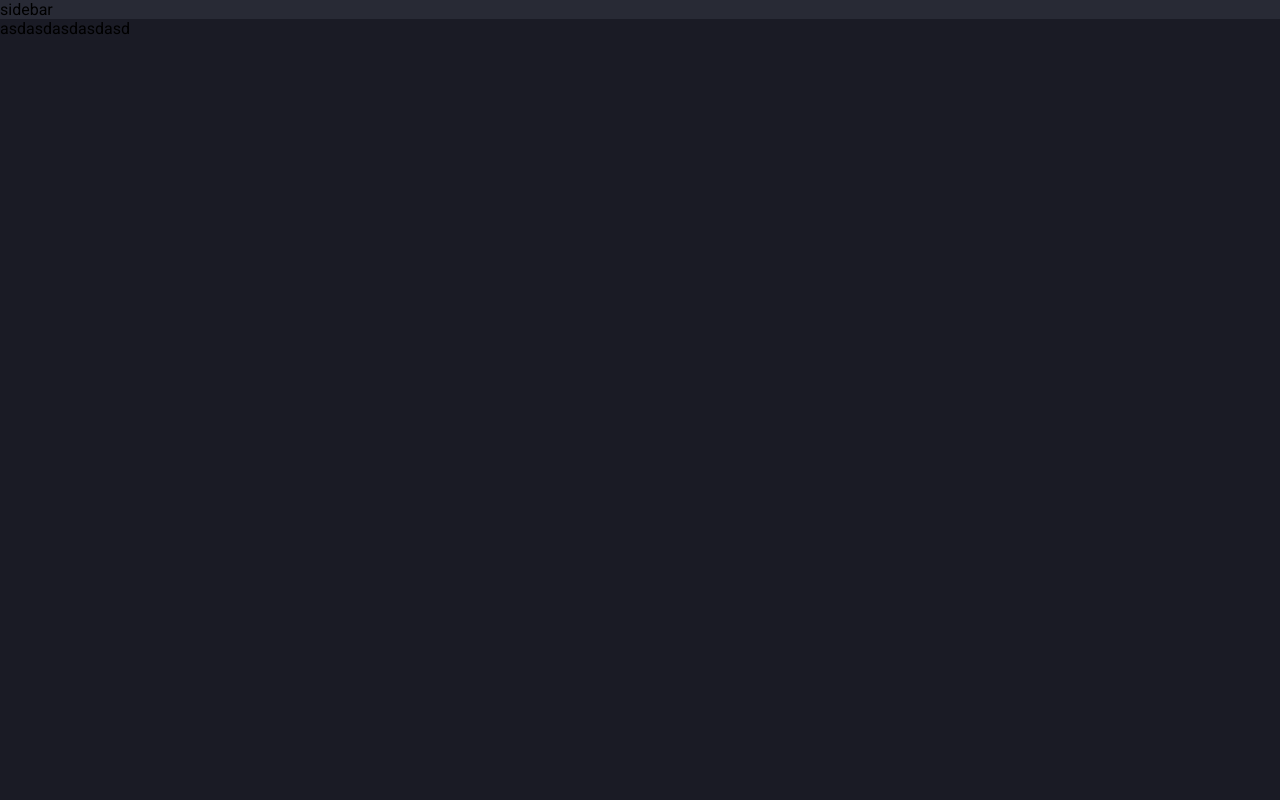
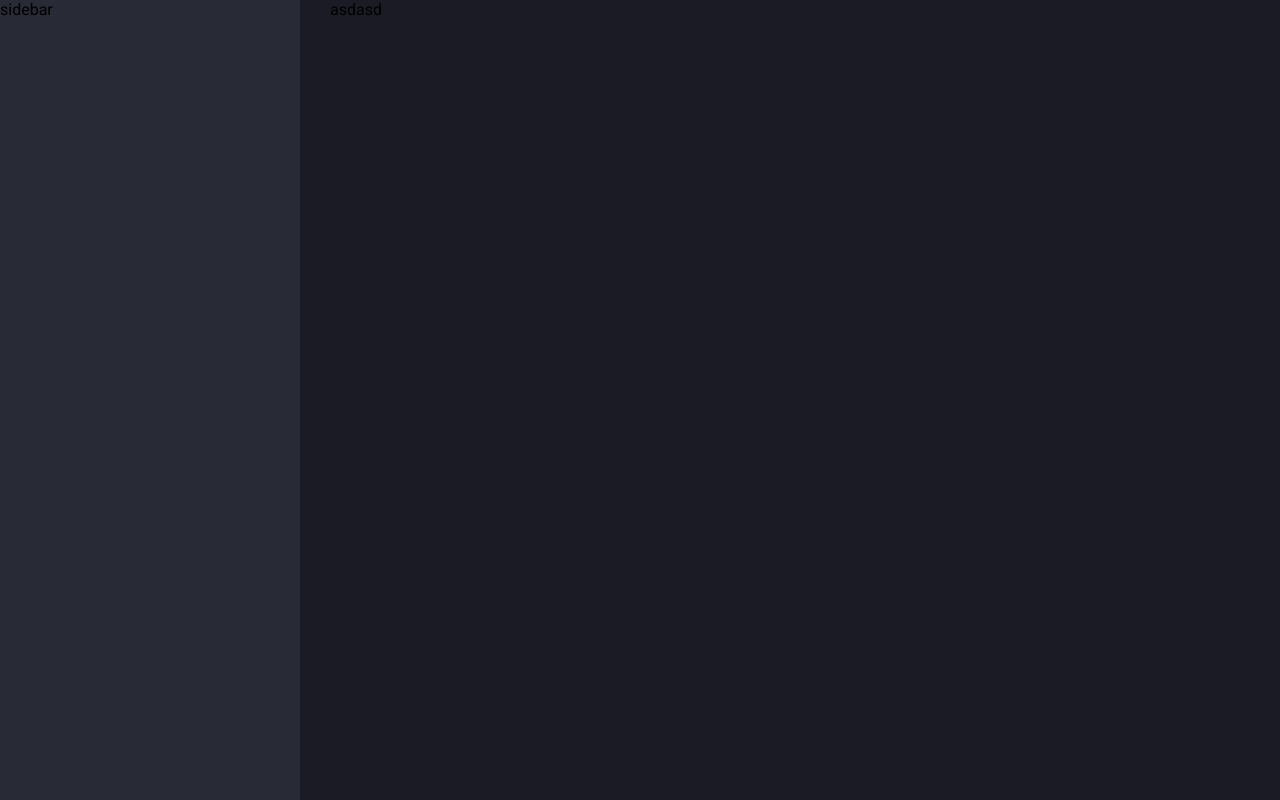
Before and after one commit to VoitihovichP/evenbetpoker_test_task, a Vue app: page / in a window 1280 px wide. Built offline with nearby package versions, Linux system fonts and the light colour scheme.

Commit message:
feat: layouts changes

```diff
--- a/src/entities/layouts/EmptyLayout/EmptyLayout.vue
+++ b/src/entities/layouts/EmptyLayout/EmptyLayout.vue
@@ -1,3 +1,7 @@
 <template>
-  <RouterView />
+  <main>
+    <RouterView />
+  </main>
 </template>
+
+<script setup></script>
--- a/src/entities/layouts/InnerLayout/InnerLayout.vue
+++ b/src/entities/layouts/InnerLayout/InnerLayout.vue
@@ -3,6 +3,24 @@ import SidebarWidget from '@/widgets/SidebarWidget/ui/SidebarWidget.vue'
 </script>
 
 <template>
-  <SidebarWidget />
-  <RouterView />
+  <main class="inner-main">
+    <SidebarWidget />
+    <div class="inner-wrapper">
+      <RouterView />
+    </div>
+  </main>
 </template>
+
+<style lang="scss" scoped>
+@import 'Styles/vars';
+
+.inner-main {
+  display: flex;
+}
+
+.inner-wrapper {
+  position: absolute;
+  right: 0;
+  width: calc(100vw - $sidebar-width);
+}
+</style>
--- a/src/styles/main.scss
+++ b/src/styles/main.scss
@@ -20,6 +20,9 @@ body {
 .container {
   margin: 0 auto;
   max-width: calc(100vw - 60px);
+  &_inner {
+    max-width: calc(100vw - $sidebar-width - 60px);
+  }
 }
 
 .f-width {
--- a/src/styles/vars.scss
+++ b/src/styles/vars.scss
@@ -14,3 +14,6 @@ $br-large: 24px;
 
 //shadows
 $input-shadow: 0 0 0 2px rgba(183, 149, 1, 0.2);
+
+//sizes
+$sidebar-width: 300px
--- a/src/views/Home/HomeView.vue
+++ b/src/views/Home/HomeView.vue
@@ -1,5 +1,7 @@
 <script setup lang="ts"></script>
 
 <template>
-  <main>asdasdasdasdasd</main>
+  <section>
+    <div class="container container_inner">asdasd</div>
+  </section>
 </template>
--- a/src/views/Login/LoginView.vue
+++ b/src/views/Login/LoginView.vue
@@ -3,11 +3,9 @@ import LoginForm from '@/views/Login/ui/LoginForm.vue'
 </script>
 
 <template>
-  <main>
-    <section>
-      <div class="container">
-        <LoginForm />
-      </div>
-    </section>
-  </main>
+  <section>
+    <div class="container">
+      <LoginForm />
+    </div>
+  </section>
 </template>
--- a/src/widgets/SidebarWidget/ui/SidebarWidget.vue
+++ b/src/widgets/SidebarWidget/ui/SidebarWidget.vue
@@ -8,6 +8,10 @@
 @import 'Styles/vars';
 
 .sidebar {
+  position: fixed;
+  left: 0;
+  height: 100dvh;
+  width: $sidebar-width;
   background: $grey;
 }
 </style>
```
